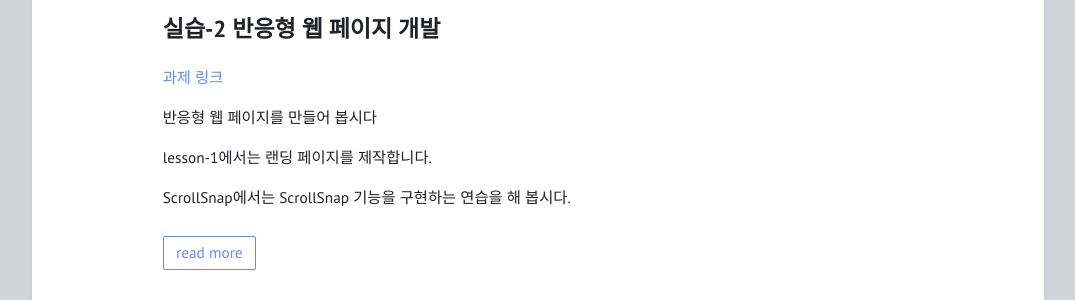
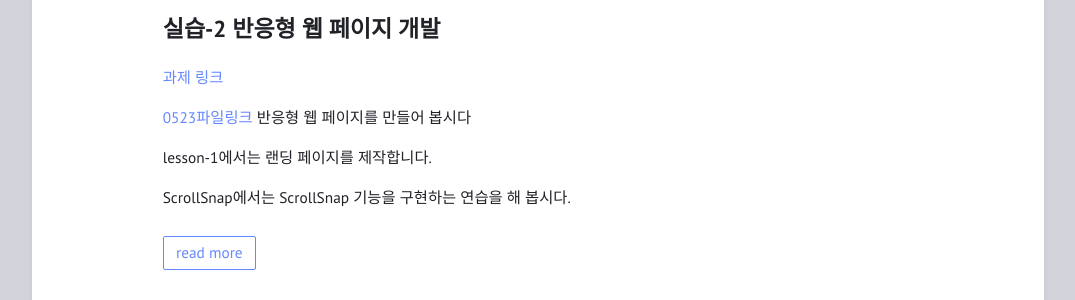
Before and after one commit to jeonghun-seo/jeonghun-seo.github.io, a Jekyll site: the page built from index.html, in a window 1280 px wide. Shown: the part 202-502 px from the top of the page, without its empty margins (102-1177 px from the left). Built offline with Jekyll 4.4.1, drawn with Linux system fonts in a browser that asks for light colours.

Commit message:
add content

```diff
--- a/_posts/2023-05-20-2-responsive-web-build.md
+++ b/_posts/2023-05-20-2-responsive-web-build.md
@@ -9,6 +9,7 @@ categories: assignment
 
 [과제 링크](https://classroom.github.com/a/5kSAxUEL)
 
+[0523파일링크](https://drive.google.com/file/d/15ObNGYyCKDEhL-1ScsRSOnKHzCHCGyfW/view?usp=share_link)
 반응형 웹 페이지를 만들어 봅시다
 
 lesson-1에서는 랜딩 페이지를 제작합니다.
```
